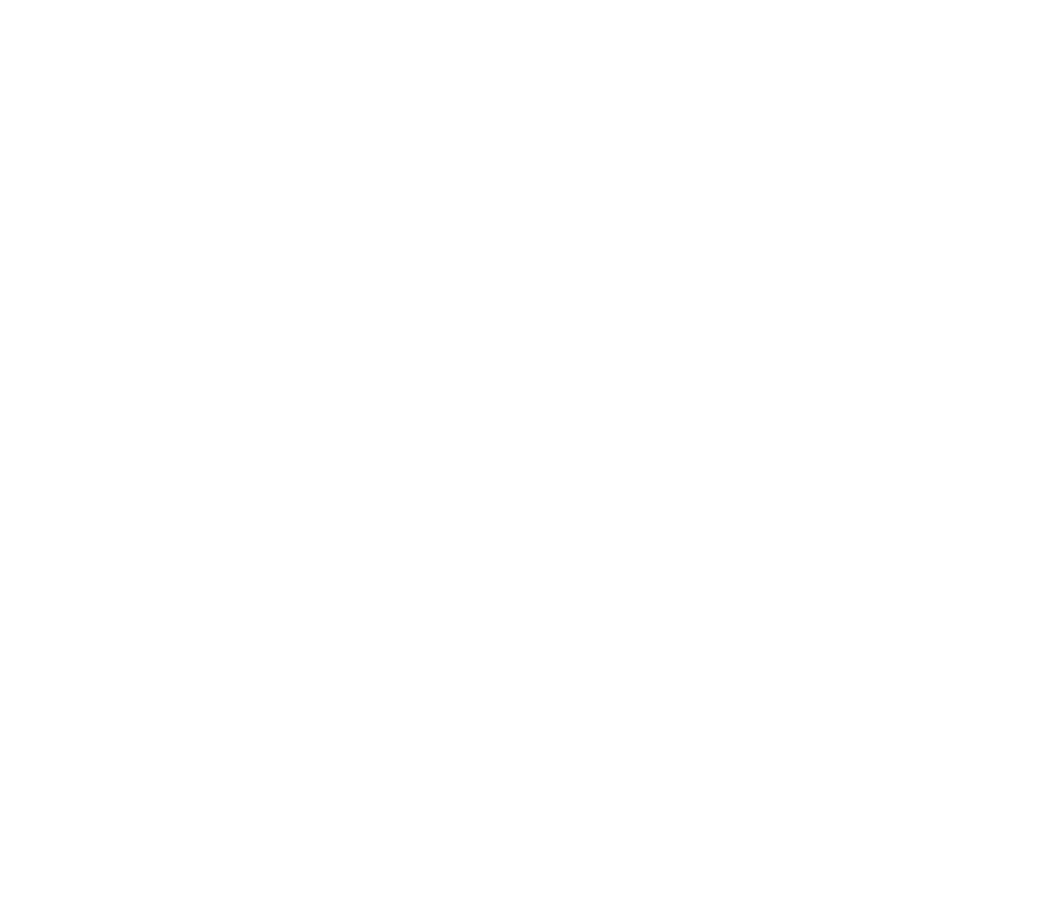
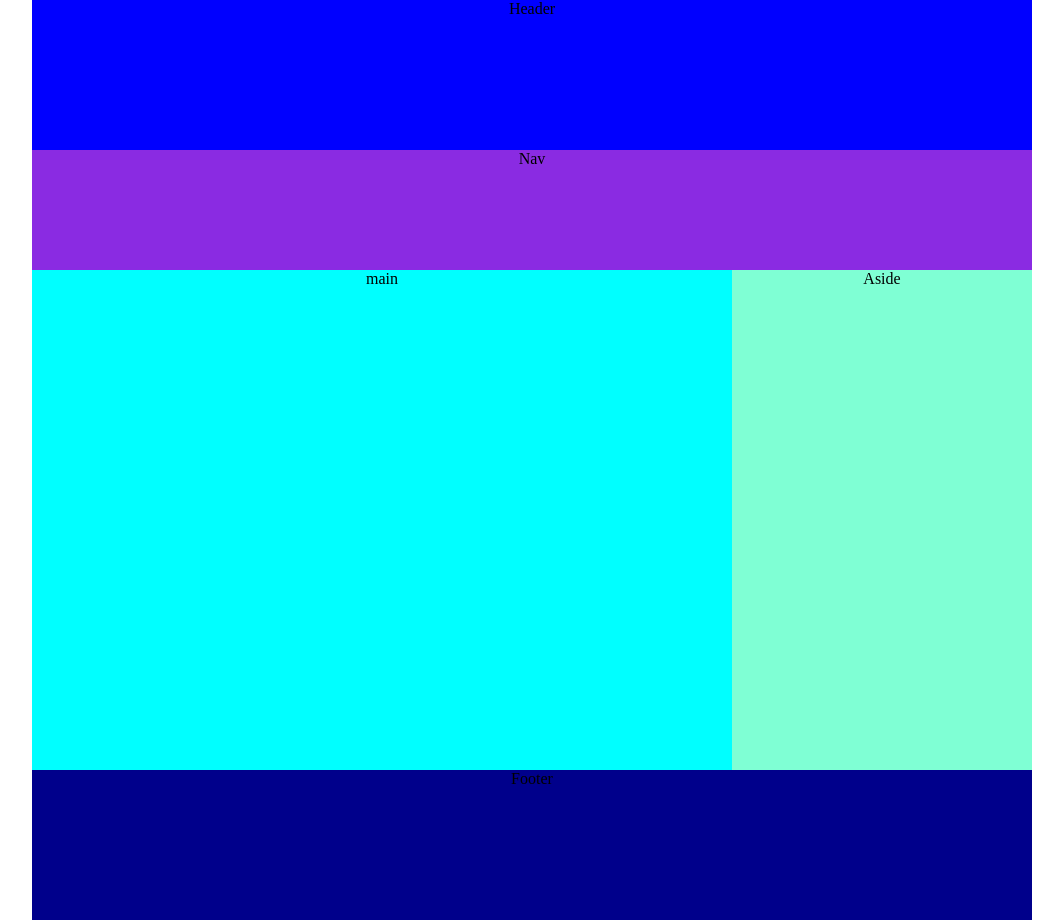
Before and after one commit to Andriy2007/sep-2021-html-module, a plain HTML site: page lesson5/homework4/index4.html in a window 1280 px wide. Shown: the whole page, without its empty margins (108-1171 px from the left). Before the commit the page ends 800 px from the top, so only its background shows below. Drawn offline with Linux system fonts and the light colour scheme.

Commit message:
homework

```diff
--- a/lesson5/homework4/index4.html
+++ b/lesson5/homework4/index4.html
@@ -2,9 +2,20 @@
 <html lang="en">
 <head>
     <meta charset="UTF-8">
-    <title>Title</title>
+    <title>Homework4</title>
+    <link rel="stylesheet" href="main4.css">
 </head>
 <body>
+<div class="wrap">
+    <div class="zzz">Header</div>
+    <div class="xxx">Nav</div>
+    <div class="ccc">
+        <div class="vvv">main</div>
+        <div class="bbb">Aside</div>
+    </div>
+    <div class="nnn">Footer</div>
+
+</div>
 
 </body>
 </html>
--- a/lesson5/homework4/main4.css
+++ b/lesson5/homework4/main4.css
@@ -0,0 +1,46 @@
+* {
+    margin: 0;
+    padding: 0;
+}
+.wrap {
+    height: 920px;
+    width: 1000px;
+    background-color: coral;
+    display: flex;
+    align-items: center;
+    justify-content: center;
+    align-content: flex-start;
+    flex-wrap: wrap;
+    margin: 0 auto;
+    text-align: center;
+}
+.zzz {
+    background-color: blue;
+}
+.xxx {
+    background-color: blueviolet;
+    height: 120px;
+}
+.ccc {
+    display: flex;
+}
+.vvv {
+    background-color: aqua;
+    width: 700px;
+}
+.bbb {
+    background-color: aquamarine;
+    width: 300px;
+}
+.nnn {
+    background-color: darkblue;
+}
+.zzz, .xxx, .nnn {
+    width: 1000px;
+}
+.zzz, .nnn {
+    height: 150px;
+}
+.vvv, .bbb {
+    height: 500px;
+}
```
